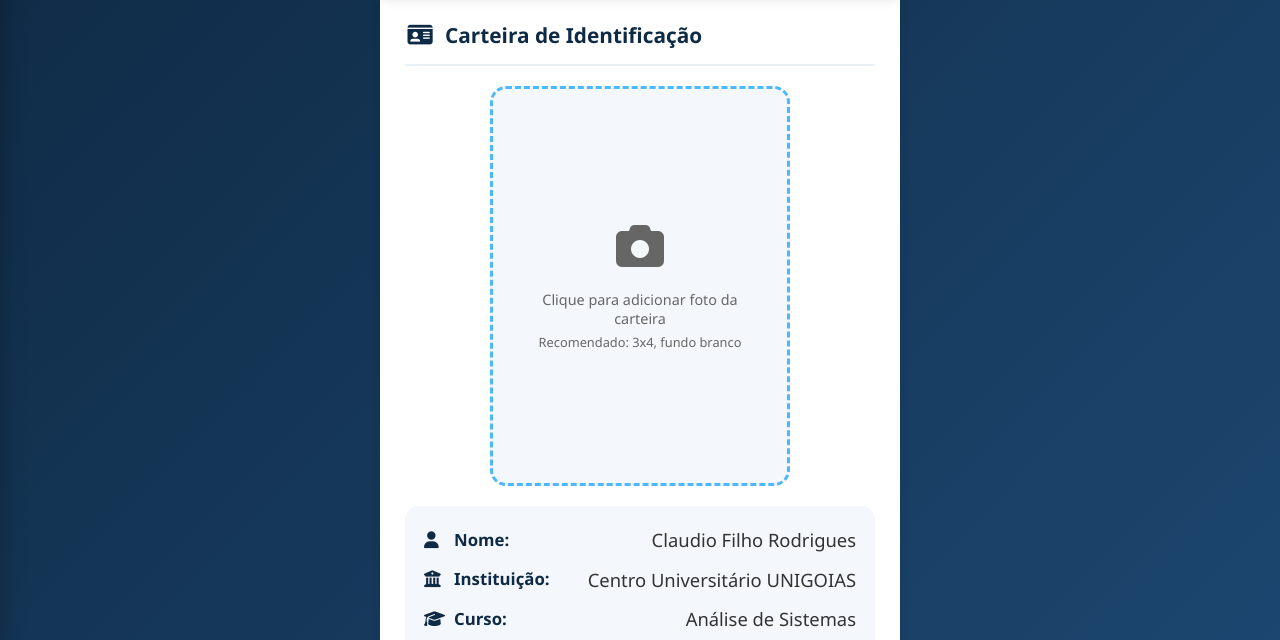
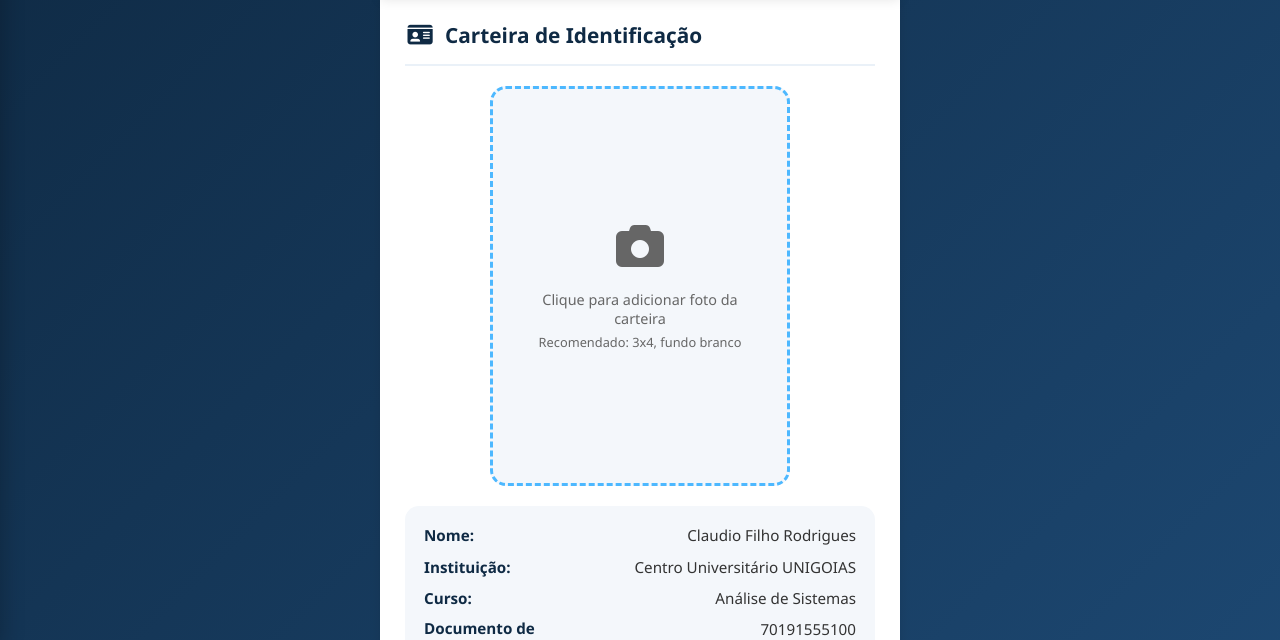
Before and after one commit to lordklausss/carteira-estudante, a plain HTML site: page index.html in a window 1280 px wide. Shown: the part 150-790 px from the top of the page. Drawn offline with Linux system fonts and the light colour scheme.

Commit message:
Update index.html

```diff
--- a/index.html
+++ b/index.html
@@ -303,55 +303,43 @@ body {
     color: var(--primary-color);
 }
 
-/* Linhas do perfil — label e valor alinhados, com quebra apenas no label */
+/* Linhas do perfil — label e valor alinhados */
 .profile-line {
     display: flex;
-    align-items: center;
+    align-items: flex-start;
+    justify-content: space-between;
     gap: 10px;
     width: 100%;
     margin-bottom: 10px;
-    line-height: 1.6;
+    line-height: 1.4;
 }
 
 .profile-line strong {
     flex: 0 0 auto;
-    display: inline-flex;
-    align-items: center;
     color: var(--primary-color);
     font-weight: 700;
-    font-size: 1.05rem;
+    font-size: 0.95rem;
     white-space: nowrap;
-}
-
-.profile-line strong i {
-    width: 22px;
-    margin-right: 8px;
-    color: var(--primary-color);
-    flex-shrink: 0;
-}
-
-/* Label longo (ex: Documento de Identificação) — permite quebrar em 2 linhas */
+    line-height: 1.4;
+}
+
+/* Label longo — permite quebra em até 2 linhas sem desalinhar */
 .profile-line strong.wrap-label {
     white-space: normal;
     max-width: 45%;
     line-height: 1.3;
-    align-items: flex-start;
-}
-
-.profile-line strong.wrap-label i {
-    margin-top: 2px;
 }
 
 .profile-line .profile-value {
     flex: 1 1 auto;
     min-width: 0;
     color: var(--text-dark);
-    font-size: 1.15rem;
+    font-size: 0.95rem;
     font-weight: 400;
-    white-space: nowrap;
-    overflow-wrap: normal;
-    word-break: keep-all;
+    line-height: 1.4;
     text-align: right;
+    overflow-wrap: break-word;
+    word-break: break-word;
 }
 
 /* Cabeçalho de agrupador (Contatos, Validade, etc.) */
@@ -363,7 +351,7 @@ body {
     border-bottom: 1px solid var(--bg-hover);
     color: var(--primary-color);
     font-weight: 700;
-    font-size: 1.15rem;
+    font-size: 1rem;
 }
 
 /* FORMULÁRIO DE LOGIN */
@@ -1545,7 +1533,7 @@ const userData = {
     curso: 'Análise de Sistemas',
     documento: '70191555100',
     emissor: 'SSP/GO',
-    validadeLabel: 'Validade',
+    validadeLabel: 'Documento válido até Março de 2027',
     cpf: '70191555100',
     matricula: '202312345',
     turno: 'Noturno',
@@ -1753,23 +1741,22 @@ function updateFormFields() {
 
 // Atualizar perfil do usuário
 function updateUserProfile() {
-    // Monta as linhas apenas se os campos estiverem preenchidos
     const linhas = [];
 
     if (userData.nome && userData.nome.trim() !== '') {
-        linhas.push(`<div class="profile-line"><strong><i class="fas fa-user"></i> Nome:</strong> <span class="profile-value">${userData.nome}</span></div>`);
+        linhas.push(`<div class="profile-line"><strong>Nome:</strong> <span class="profile-value">${userData.nome}</span></div>`);
     }
     if (userData.instituicao && userData.instituicao.trim() !== '') {
-        linhas.push(`<div class="profile-line"><strong><i class="fas fa-university"></i> Instituição:</strong> <span class="profile-value">${userData.instituicao}</span></div>`);
+        linhas.push(`<div class="profile-line"><strong>Instituição:</strong> <span class="profile-value">${userData.instituicao}</span></div>`);
     }
     if (userData.curso && userData.curso.trim() !== '') {
-        linhas.push(`<div class="profile-line"><strong><i class="fas fa-graduation-cap"></i> Curso:</strong> <span class="profile-value">${userData.curso}</span></div>`);
+        linhas.push(`<div class="profile-line"><strong>Curso:</strong> <span class="profile-value">${userData.curso}</span></div>`);
     }
     if (userData.documento && userData.documento.trim() !== '') {
-        linhas.push(`<div class="profile-line"><strong class="wrap-label"><i class="fas fa-id-card"></i> Documento de Identificação:</strong> <span class="profile-value">${userData.documento}</span></div>`);
+        linhas.push(`<div class="profile-line"><strong class="wrap-label">Documento de Identificação:</strong> <span class="profile-value">${userData.documento}</span></div>`);
     }
     if (userData.emissor && userData.emissor.trim() !== '') {
-        linhas.push(`<div class="profile-line"><strong class="wrap-label"><i class="fas fa-building"></i> Emissor:</strong> <span class="profile-value">${userData.emissor}</span></div>`);
+        linhas.push(`<div class="profile-line"><strong>Emissor:</strong> <span class="profile-value">${userData.emissor}</span></div>`);
     }
 
     elements.profileInfoCard.innerHTML = linhas.join('');
@@ -1777,13 +1764,13 @@ function updateUserProfile() {
     // Contatos — também só exibe se preenchido
     const contatos = [];
     if (userData.email && userData.email.trim() !== '') {
-        contatos.push(`<div class="profile-line"><strong><i class="fas fa-envelope"></i> Email:</strong> <span class="profile-value">${userData.email}</span></div>`);
+        contatos.push(`<div class="profile-line"><strong>Email:</strong> <span class="profile-value">${userData.email}</span></div>`);
     }
     if (userData.telefone && userData.telefone.trim() !== '') {
-        contatos.push(`<div class="profile-line"><strong><i class="fas fa-phone"></i> Telefone:</strong> <span class="profile-value">${userData.telefone}</span></div>`);
+        contatos.push(`<div class="profile-line"><strong>Telefone:</strong> <span class="profile-value">${userData.telefone}</span></div>`);
     }
     if (userData.local && userData.local.trim() !== '') {
-        contatos.push(`<div class="profile-line"><strong><i class="fas fa-university"></i> Local:</strong> <span class="profile-value">${userData.local}</span></div>`);
+        contatos.push(`<div class="profile-line"><strong>Local:</strong> <span class="profile-value">${userData.local}</span></div>`);
     }
 
     elements.profileContactsCard.innerHTML = contatos.length
@@ -1811,23 +1798,24 @@ function updateUserProfile() {
 
 // Atualizar modal do documento
 function updateDocumentModal() {
-    // Format CPF for document
     const formattedCPF = userData.cpf ?
         userData.cpf.replace(/(\d{3})(\d{3})(\d{3})(\d{2})/, '$1.$2.$3-$4') :
         '701.915.551-00';
 
     elements.docInfoCard.innerHTML = `
-        <strong><i class="fas fa-user"></i> Nome:</strong> ${userData.nome}<br>
-        <strong><i class="fas fa-id-card"></i> CPF:</strong> ${formattedCPF}<br>
-        <strong><i class="fas fa-phone"></i> Telefone:</strong> ${userData.telefone}<br>
-        <strong><i class="fas fa-envelope"></i> Email:</strong> ${userData.email}
+        <div class="profile-line"><strong>Nome:</strong> <span class="profile-value">${userData.nome}</span></div>
+        <div class="profile-line"><strong>CPF:</strong> <span class="profile-value">${formattedCPF}</span></div>
+        <div class="profile-line"><strong>Telefone:</strong> <span class="profile-value">${userData.telefone}</span></div>
+        <div class="profile-line"><strong>Email:</strong> <span class="profile-value">${userData.email}</span></div>
     `;
 
     elements.docCourseCard.innerHTML = `
-        <strong style="font-size: 1.1rem; color: var(--primary-color);">
-            <i class="fas fa-graduation-cap"></i> ${userData.curso}
-        </strong><br>
-        <small style="color: var(--text-light);">Matrícula: ${userData.matricula} | Turno: ${userData.turno}</small>
+        <strong style="font-size: 1rem; color: var(--primary-color); display: block; margin-bottom: 6px;">
+            ${userData.curso}
+        </strong>
+        <small style="color: var(--text-light); font-size: 0.85rem;">
+            Matrícula: ${userData.matricula} | Turno: ${userData.turno}
+        </small>
     `;
 }
 
```
